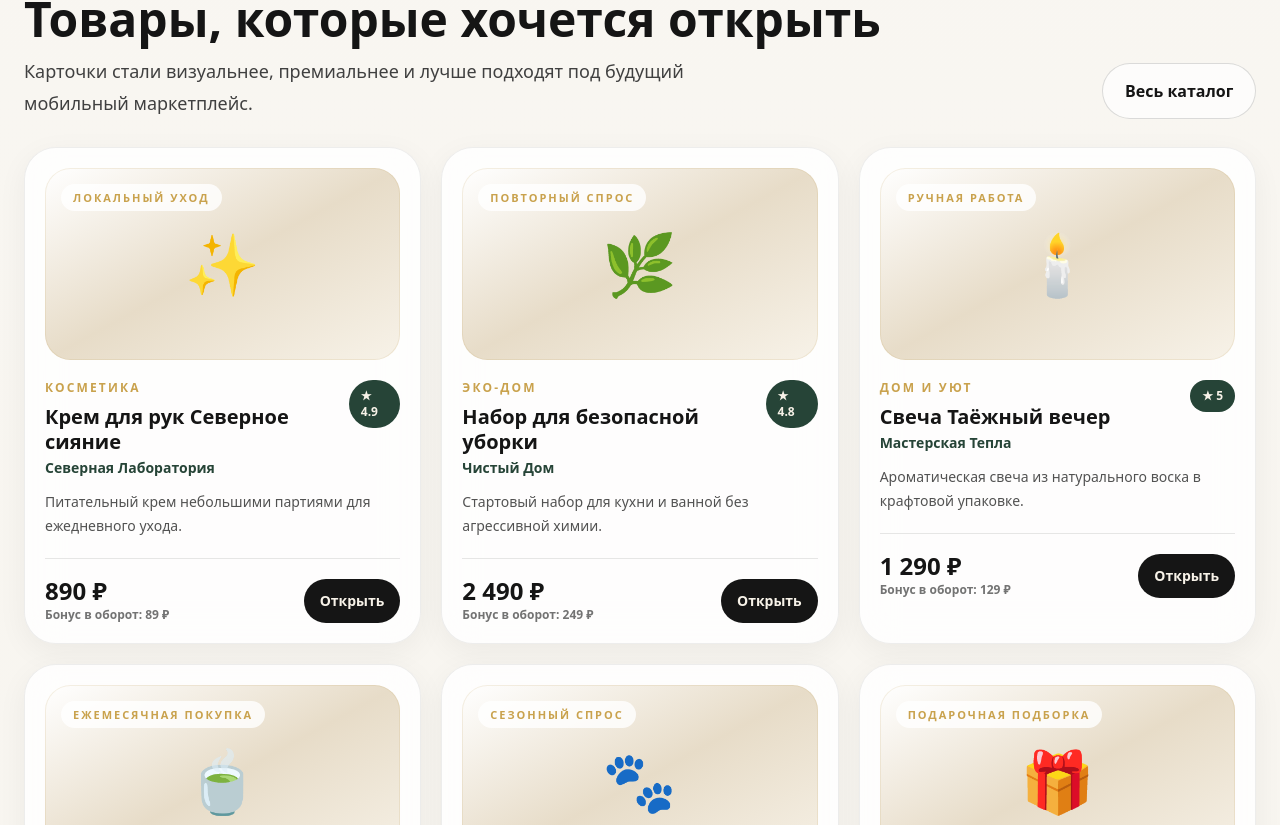
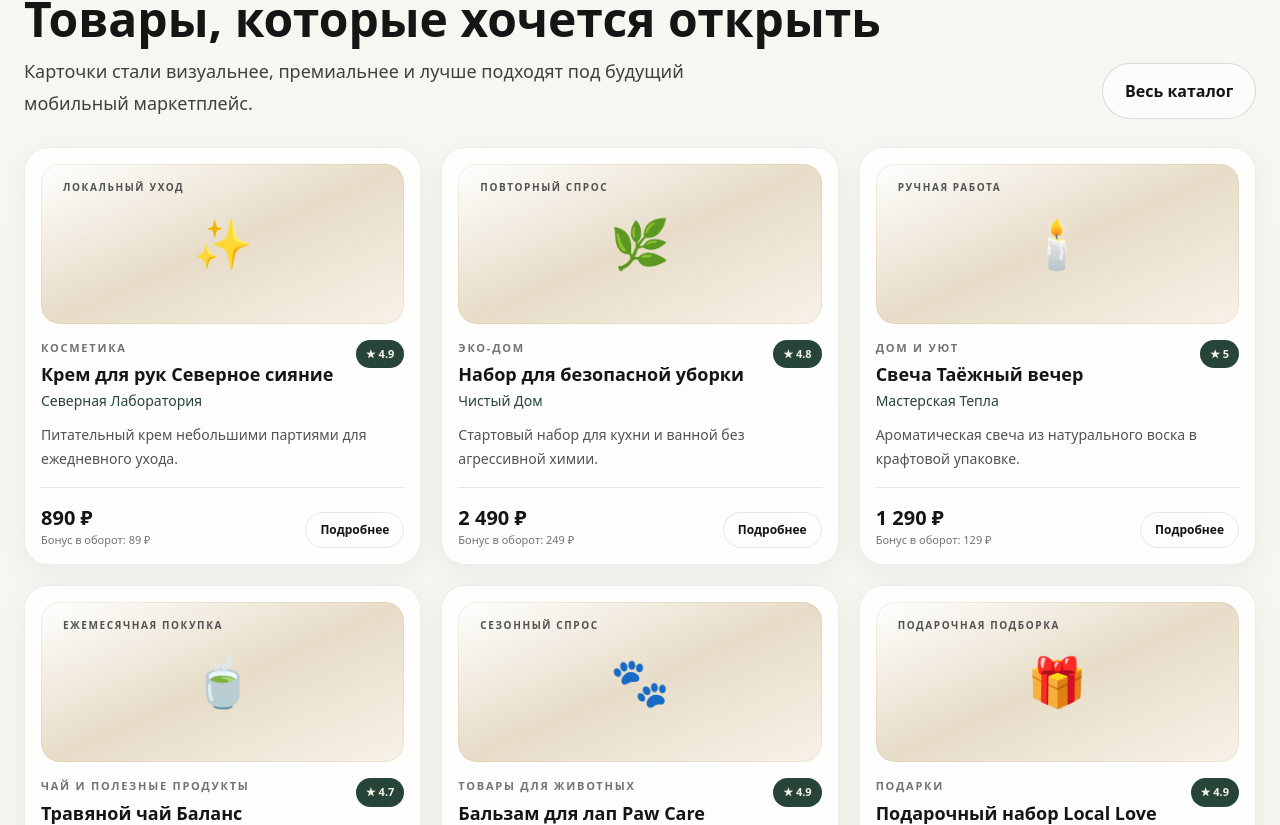
Before and after one commit to Iliavsevolodov/kaskada-, a Next.js app: page / in a window 1280 px wide. Shown: the part 2075-2900 px from the top of the page. Built offline with nearby package versions, Linux system fonts and the light colour scheme.

Commit message:
Refine product cards for minimal style

```diff
--- a/src/components/ProductCard.tsx
+++ b/src/components/ProductCard.tsx
@@ -15,26 +15,26 @@ export type ProductCardData = {
 
 export function ProductCard({ product }: { product: ProductCardData }) {
   return (
-    <a className="card-glass hover-lift reveal-up block rounded-[2rem] p-5 shadow-soft" href={`/kaskada-/products/${product.id}/`}>
-      <div className="product-visual glow-ring mb-5 flex h-48 items-center justify-center rounded-[1.6rem] bg-gradient-to-br from-white via-sand to-cream text-6xl">
+    <a className="card-glass hover-lift reveal-up block rounded-[1.5rem] p-4 shadow-soft" href={`/kaskada-/products/${product.id}/`}>
+      <div className="product-visual glow-ring mb-4 flex h-40 items-center justify-center rounded-[1.2rem] bg-gradient-to-br from-white via-sand to-cream text-5xl">
         <span className="float-soft relative z-10">{product.accent}</span>
-        <span className="absolute left-4 top-4 rounded-full bg-white/80 px-3 py-2 text-[11px] font-black uppercase tracking-[0.18em] text-gold">{product.tag}</span>
+        <span className="absolute left-3 top-3 rounded-full bg-white/84 px-2.5 py-1.5 text-[10px] font-bold uppercase tracking-[0.16em] text-neutral-600">{product.tag}</span>
       </div>
-      <div className="flex items-start justify-between gap-4">
+      <div className="flex items-start justify-between gap-3">
         <div>
-          <p className="text-xs font-black uppercase tracking-[0.18em] text-gold">{product.category}</p>
-          <h3 className="mt-2 text-xl font-black leading-tight">{product.name}</h3>
-          <p className="mt-1 text-sm font-bold text-forest">{product.brand}</p>
+          <p className="text-[11px] font-bold uppercase tracking-[0.16em] text-neutral-500">{product.category}</p>
+          <h3 className="mt-1.5 text-lg font-bold leading-snug">{product.name}</h3>
+          <p className="mt-1 text-sm font-medium text-forest">{product.brand}</p>
         </div>
-        <span className="rounded-full bg-forest px-3 py-2 text-xs font-bold text-cream">★ {product.rating}</span>
+        <span className="rounded-full bg-forest px-2.5 py-1.5 text-[11px] font-semibold text-cream">★ {product.rating}</span>
       </div>
       <p className="mt-3 text-sm leading-6 text-neutral-600">{product.description}</p>
-      <div className="mt-5 flex items-end justify-between gap-3 border-t border-graphite/10 pt-4">
+      <div className="mt-4 flex items-end justify-between gap-3 border-t border-graphite/8 pt-4">
         <div>
-          <p className="text-2xl font-black">{money(product.price)}</p>
-          <p className="text-xs font-bold text-neutral-500">Бонус в оборот: {money(product.cashback)}</p>
+          <p className="text-xl font-bold">{money(product.price)}</p>
+          <p className="text-[11px] font-medium text-neutral-500">Бонус в оборот: {money(product.cashback)}</p>
         </div>
-        <span className="rounded-full bg-graphite px-4 py-3 text-sm font-black text-cream">Открыть</span>
+        <span className="rounded-full border border-graphite/10 bg-white/78 px-3.5 py-2 text-[12px] font-semibold text-graphite">Подробнее</span>
       </div>
     </a>
   );
```
